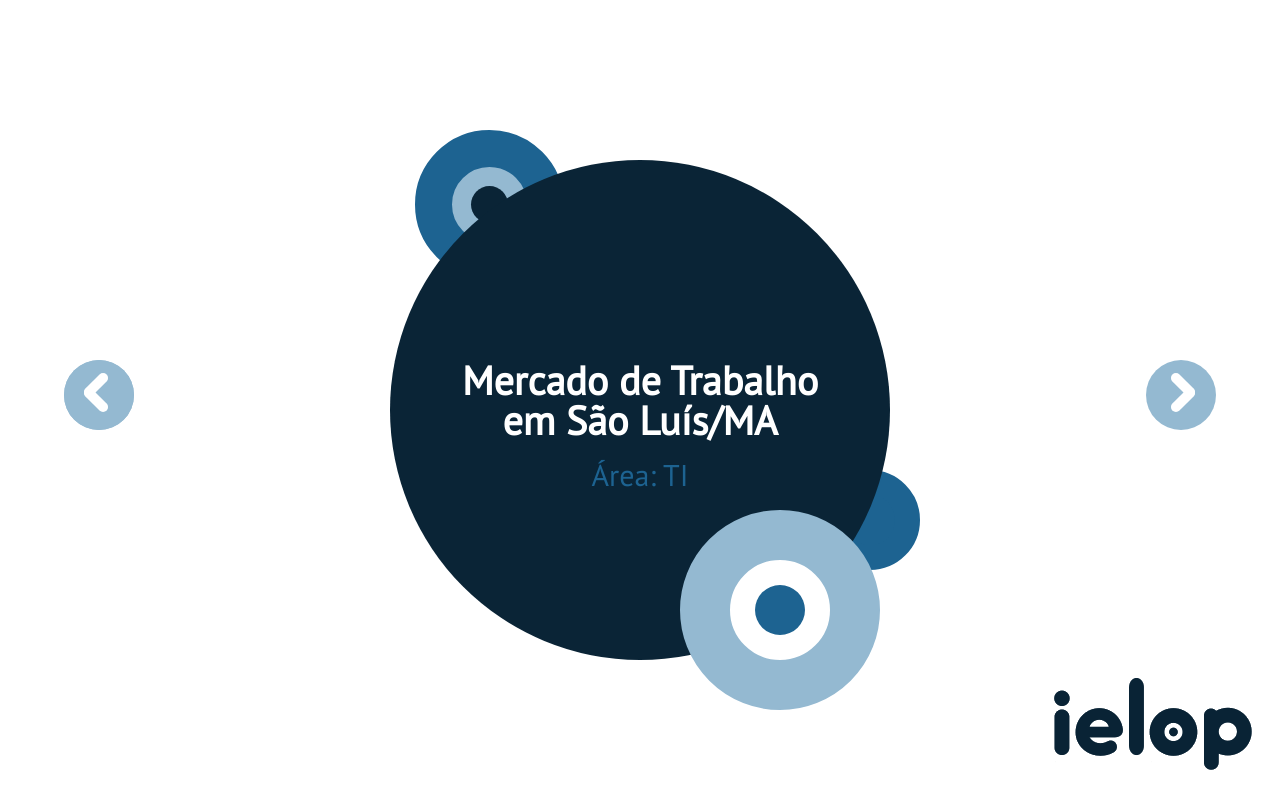
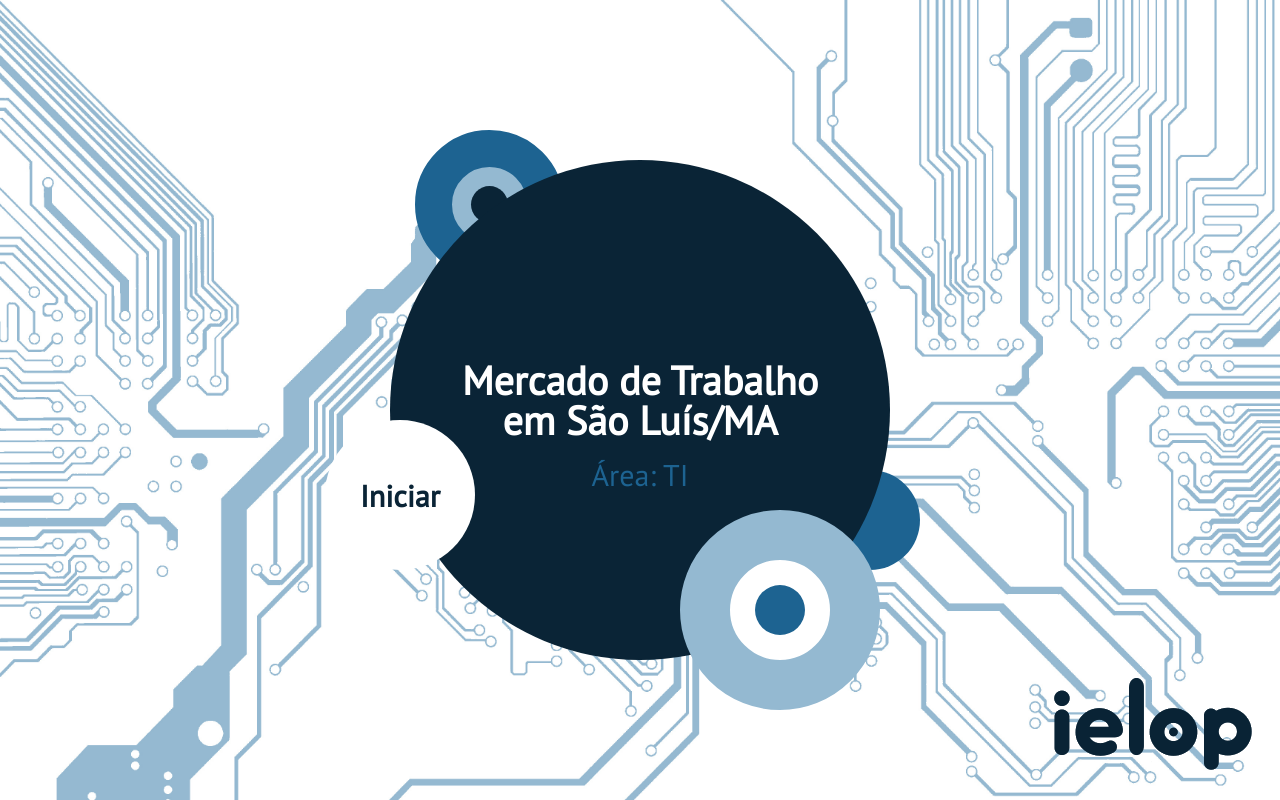
Before and after one commit to ielop/ielop.github.io, a PHP site: page /pesquisa.html in a window 1280 px wide. Run offline with PHP 8.4, Linux system fonts and the light colour scheme; some libraries are stand-ins or nearby versions.

Commit message:
pesquisa parceiros

```diff
--- a/css/pesquisa.css
+++ b/css/pesquisa.css
@@ -77,11 +77,19 @@ section{
 }
 
 /*Home*/
+body.home .buttons{
+	display: none;
+}
 body.home section.home{
 	display: block;
+	background-image:url(../pesquisa/img/circuit-bg2.jpg);
+	background-size:cover;
+	background-repeat: no-repeat;
+	z-index: -2;
 }
 .home .destaque{
 	position: relative;
+	opacity: 0;
 	width: 500px;
 	height: 500px;
 	margin: 20vh auto;
@@ -90,6 +98,7 @@ body.home section.home{
 	text-align: center;
 	padding-top: 200px;
 	box-sizing:border-box;
+	transition: opacity ease-in .3s;
 }
 .home .destaque h1{
     color: #ffffff;
@@ -105,6 +114,7 @@ body.home section.home{
 }
 .home .destaque .circle{
 	position: absolute;
+	transform: scale(0);
 	border-radius: 50%;
 	width:100px;
 	height:100px;
@@ -112,6 +122,7 @@ body.home section.home{
 	top: 350px;
 	border: 50px solid #94B9D1;
 	background-color: #ffffff;
+	transition: transform ease-in .5s;
 }
 .home .destaque .circle.bottom:before{
 	content: '';
@@ -124,16 +135,25 @@ body.home section.home{
 	left: 25px;
 	background-color: #1D6391;
 }
+.home .destaque .circle.bottom:hover{
+	border: 50px solid #1D6391;
+}
+.home .destaque .circle.bottom:hover:before{
+	background-color: #0A2436;
+}
 .home .destaque .circle.right{
 	right: -30px;
 	top: 310px;
-	width: 50px;
-	height: 50px;
-	border:25px solid #1D6391;
+	width: 100px;
+	height: 100px;
+	border:none;
 	background-color: #1D6391;
 	z-index: -1;
+	transition: transform ease-in 0.7s 0.5s;
 }
-
+.home .destaque .circle.right:hover{
+	background-color: white;
+}
 .home .destaque .circle.top{
 	display: block;
 	width:75px;
@@ -143,6 +163,7 @@ body.home section.home{
 	border:37.5px solid #1D6391;
 	background-color: #94B9D1;
 	z-index: -1;
+	transition: transform ease-in 1s;
 }
 .home .destaque .circle.top:before{
 	content: '';
@@ -155,10 +176,47 @@ body.home section.home{
 	left: 18.75px;
 	background-color: #0A2436;
 }
-
+.home .destaque .circle.top:hover{
+	border-color: #0A2436;
+	background-color: white;
+}
+.home .destaque .circle.top:hover:before{
+	background-color: #1D6391;
+}
+.home .bt-start{
+    position: absolute;
+	width: 150px;
+	height: 150px;
+	background-color: #ffffff;
+	border-radius: 50%;
+	/*border:10px solid #0A2436;*/
+	border:none;
+	color: #0A2436;
+	top: 260px;
+	left: -65px;
+	font-family: "PT Sans", arial;
+	font-weight: bold;
+	font-size: 30px;
+	transform: scale(0);
+	transition: transform ease-out 0.7s 1s;
+}
+.home .bt-start:hover{
+	/*transform: scale(1.1);*/
+	background-color: #1D6391;
+	/*border-color: #1D6391;*/
+	color: white;
+}
+.home.show .destaque{
+	opacity: 1;
+}
+.home.show .bt-start,
+.home.show .destaque .circle{
+	transform: scale(1);
+}
 /*Companies*/
 body.companies section.companies{
 	display: block;
+	padding:10%;
 }
 section.companies h2{
 	color: #1D6391;
@@ -166,14 +224,19 @@ section.companies h2{
 	font-weight: bold;
 	font-size: 40px;
 	width: 100%;
-	text-align: center;
 	margin-top: 10%;
 }
+section.companies .content,
 section.companies .logos{
-	width: 70%;
-	margin: 50px 15%;
+	width: 50%;
+	/*margin: 50px 15%;*/
 	display: block;
-	position: absolute;
+	/*position: absolute;*/
+}
+section.companies .content p{
+	color: #0A2436;
+	font-family: "PT Sans", arial;
+	font-size: 20px;
 }
 section.companies .logos li{
 	width: 200px;
--- a/pesquisa.html
+++ b/pesquisa.html
@@ -23,10 +23,15 @@
 			<h1 class="titulo">Mercado de Trabalho <br> em São Luís/MA</h1>
 			<h2>Área: TI</h2>
 			<span class="circle bottom"></span>
+			<button class="bt-start">Iniciar</button>
 		</div>
 	</section>
 	<section class="companies">
-		<h2>Empresas contratantes</h2>
+		<div class="content">
+			<h2>Empresas contratantes</h2>
+			<p>A ielop resolveu inovar e descobrir como Mercado de TI de São Luís é estruturado. Com ajuda dos profissionais da área, conseguimos realizar o levantamento das empresas que atuam no mercado e quais tecnologias estão sendo utilizadas.</p>
+			<p>Com essas informações, alunos e profissionais da área de TI poderão se benefeciar das informações levantadas e se preparar melhor par o mercado de trabalho.</p>
+		</div>
 		<div class="logos">
 			<ul>
 				<li class="tabelionato">
@@ -73,7 +78,16 @@
 			<img class="logo" src="img/logo-transp.png">
 		</a>
 	</div>
+	<script src="https://ajax.googleapis.com/ajax/libs/jquery/3.2.1/jquery.min.js"></script>
 	<script>
+		$(document).ready(function() {
+			$('section.home').addClass('show');
 
+			$('.bt-start').click(function() {
+				$('section.home').removeClass('show').fadeOut('slow',function() {
+					$('body').removeClass('home').addClass('companies');
+				});
+			});
+		});
 	</script>
 </body>
```
Also changed, not shown: pesquisa/img/circuit-bg.jpg (added), pesquisa/img/circuit-bg2.jpg (added).
